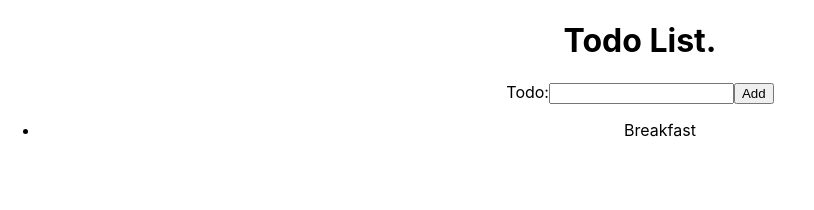
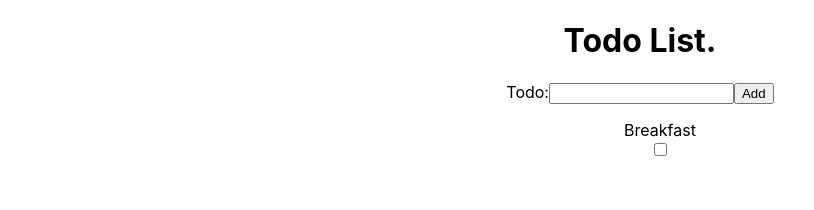
Before and after one commit to JoelMcMahon/nc-todo-list, a React (Create React App) app: page / in a window 1280 px wide. Shown: the top 210 px of the page, without its empty margins (0-814 px from the left). Built offline with nearby package versions, Linux system fonts and the light colour scheme.

Commit message:
Add completed task functionality

```diff
--- a/src/App.css
+++ b/src/App.css
@@ -1,3 +1,7 @@
 .App {
   text-align: center;
 }
+
+li {
+  list-style-type: none;
+}
--- a/src/App.js
+++ b/src/App.js
@@ -2,22 +2,21 @@ import './App.css';
 import Header from './components/Header';
 import TodoAdder from './components/TodoAdder';
 import TodoList from './components/TodoList';
-import {useState} from 'react';
+import { useState } from 'react';
 
 function App() {
-
   const [Todo, setTodos] = useState([
     {
-      todo: "Breakfast",
-      completed: false
-    }
-  ])
+      todo: 'Breakfast',
+      completed: false,
+    },
+  ]);
 
   return (
     <div className="App">
       <Header />
-      <TodoAdder />
-      <TodoList Todo={Todo} />
+      <TodoAdder setTodos={setTodos} />
+      <TodoList Todo={Todo} setTodos={setTodos} />
     </div>
   );
 }
--- /dev/null
+++ b/src/components/Task.jsx
@@ -0,0 +1,23 @@
+const Task = ({ task, setTodos }) => {
+  const checkTask = (e) => {
+    setTodos((currTodo) => {
+      const copyTodo = currTodo.map((task) => {
+        const copyTask = { ...task };
+        if (task.todo === copyTask.todo) {
+          copyTask.completed = e.target.checked;
+        }
+        return copyTask;
+      });
+      return copyTodo;
+    });
+  };
+
+  return (
+    <ul>
+      <li>{task.todo}</li>
+      <input class="checkbox" type="checkbox" onChange={checkTask} />
+    </ul>
+  );
+};
+
+export default Task;
--- a/src/components/TodoAdder.jsx
+++ b/src/components/TodoAdder.jsx
@@ -1,11 +1,34 @@
-const TodoAdder = () => {
-    return (
-        <form>
-            <label htmlFor='todoInput'>Todo:</label>
-            <input type='test' id='todoInput'></input>
-            <button type='submit'>Add</button>
-        </form>
-    )
-}
+import { useState } from 'react';
+
+const TodoAdder = (props) => {
+  const { setTodos } = props;
+  const [newTodo, setNewTodo] = useState('');
+
+  const addTodo = (e) => {
+    e.preventDefault();
+    setTodos((currTodos) => {
+      const todoToAdd = { todo: newTodo, completed: false };
+      const newTodos = [todoToAdd, ...currTodos];
+      return newTodos;
+    });
+    setNewTodo('');
+  };
+
+  return (
+    <form onSubmit={addTodo}>
+      <label htmlFor="todoInput">Todo:</label>
+      <input
+        required
+        value={newTodo}
+        onChange={(e) => {
+          setNewTodo(e.target.value);
+        }}
+        type="text"
+        id="todoInput"
+      ></input>
+      <button type="submit">Add</button>
+    </form>
+  );
+};
 
 export default TodoAdder;
--- a/src/components/TodoList.jsx
+++ b/src/components/TodoList.jsx
@@ -1,11 +1,13 @@
-const TodoList = ({Todo}) => {
-    return (
-        <ul>
-            {Todo.map((todo) => {
-                return <li key='todo.todo'>{todo.todo}</li>
-            })}
-        </ul>
-    )
-}
+import Task from './Task';
+
+const TodoList = ({ Todo, setTodos }) => {
+  return (
+    <section>
+      {Todo.map((task) => {
+        return <Task task={task} key={task.todo} setTodos={setTodos} />;
+      })}
+    </section>
+  );
+};
 
 export default TodoList;
```
